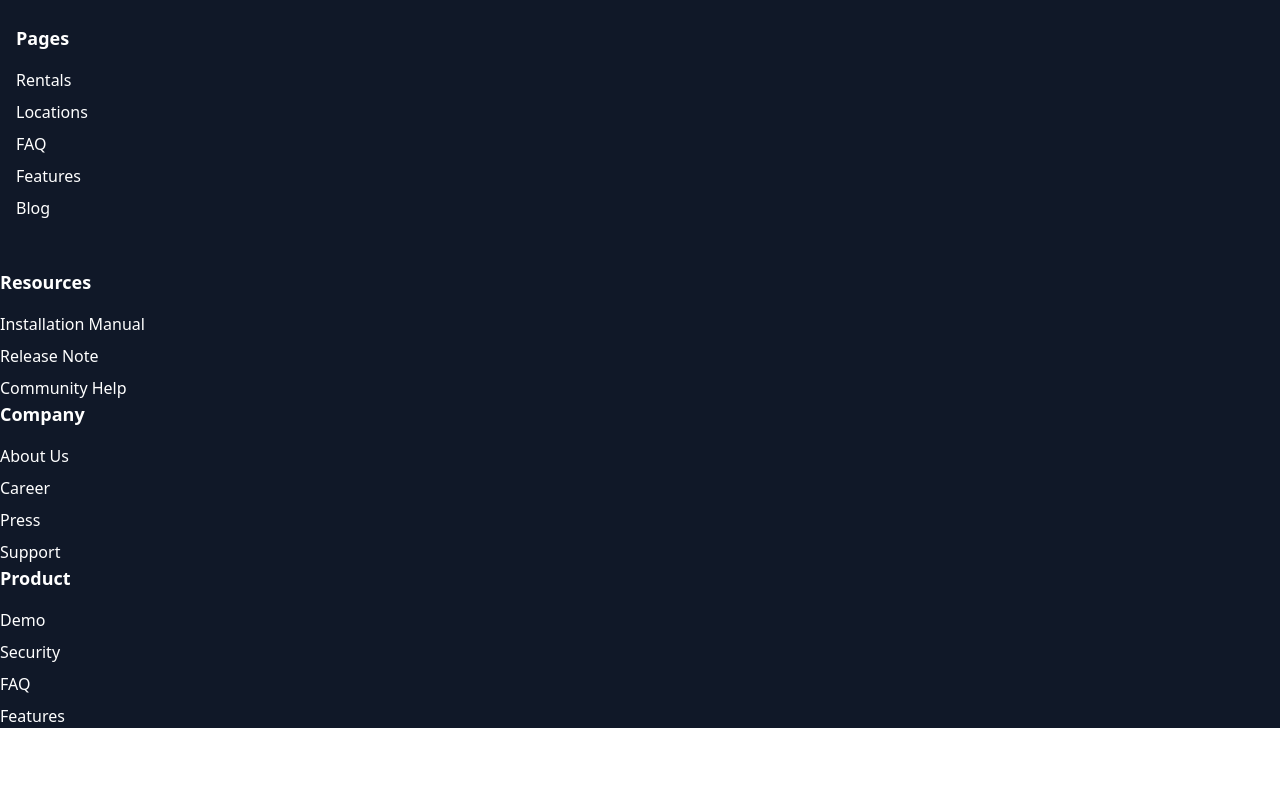
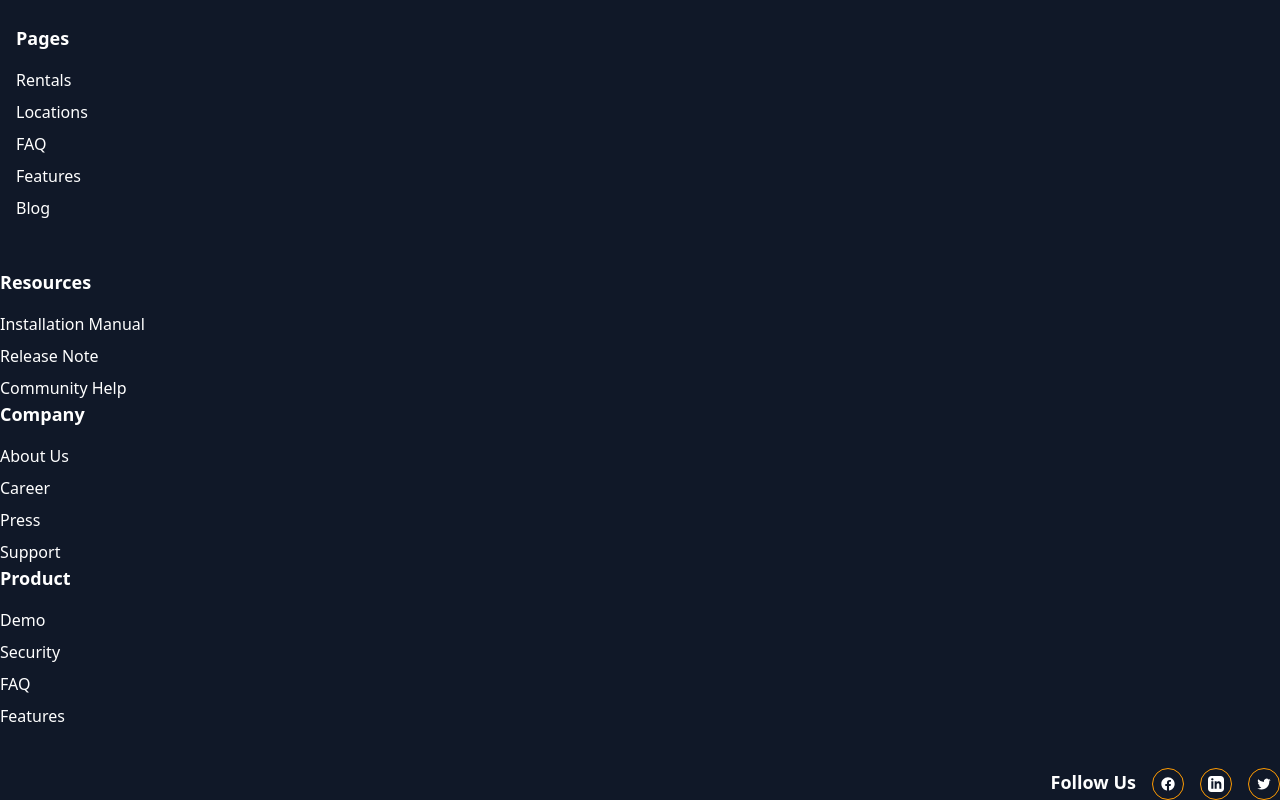
Before and after one commit to MaskINB/Car-Rental-web, a Next.js app: page / in a window 1280 px wide. Shown: the part 4927-5727 px from the top of the page. Before the commit the page ends 5655 px from the top, so only its background shows below. Built offline with nearby package versions, Linux system fonts and the light colour scheme; data requests are answered from the project's data file.

Commit message:
Social Media column Added

```diff
--- a/src/app/components/Footer/footer.jsx
+++ b/src/app/components/Footer/footer.jsx
@@ -77,6 +77,31 @@ function Footer() {
           </div>
 
 
+         {/* Social Media */}
+        <div className="mt-10 flex justify-center md:justify-end">
+          <h4 className="text-lg font-semibold mr-4">Follow Us</h4>
+          <div className="flex space-x-4">
+            <a href="#" className="h-8 w-8 rounded-full border border-amber-500 flex items-center justify-center hover:bg-amber-500">
+              <span className="sr-only">Facebook</span>
+              <svg className="h-4 w-4" fill="currentColor" viewBox="0 0 24 24" aria-hidden="true">
+                <path fillRule="evenodd" d="M22 12c0-5.523-4.477-10-10-10S2 6.477 2 12c0 4.991 3.657 9.128 8.438 9.878v-6.987h-2.54V12h2.54V9.797c0-2.506 1.492-3.89 3.777-3.89 1.094 0 2.238.195 2.238.195v2.46h-1.26c-1.243 0-1.63.771-1.63 1.562V12h2.773l-.443 2.89h-2.33v6.988C18.343 21.128 22 16.991 22 12z" clipRule="evenodd" />
+              </svg>
+            </a>
+            <a href="#" className="h-8 w-8 rounded-full border border-amber-500 flex items-center justify-center hover:bg-amber-500">
+              <span className="sr-only">LinkedIn</span>
+              <svg className="h-4 w-4" fill="currentColor" viewBox="0 0 24 24" aria-hidden="true">
+                <path d="M19 0h-14c-2.761 0-5 2.239-5 5v14c0 2.761 2.239 5 5 5h14c2.762 0 5-2.239 5-5v-14c0-2.761-2.238-5-5-5zm-11 19h-3v-11h3v11zm-1.5-12.268c-.966 0-1.75-.79-1.75-1.764s.784-1.764 1.75-1.764 1.75.79 1.75 1.764-.783 1.764-1.75 1.764zm13.5 12.268h-3v-5.604c0-3.368-4-3.113-4 0v5.604h-3v-11h3v1.765c1.396-2.586 7-2.777 7 2.476v6.759z"/>
+              </svg>
+            </a>
+            <a href="#" className="h-8 w-8 rounded-full border border-amber-500 flex items-center justify-center hover:bg-amber-500">
+              <span className="sr-only">Twitter</span>
+              <svg className="h-4 w-4" fill="currentColor" viewBox="0 0 24 24" aria-hidden="true">
+                <path d="M8.29 20.251c7.547 0 11.675-6.253 11.675-11.675 0-.178 0-.355-.012-.53A8.348 8.348 0 0022 5.92a8.19 8.19 0 01-2.357.646 4.118 4.118 0 001.804-2.27 8.224 8.224 0 01-2.605.996 4.107 4.107 0 00-6.993 3.743 11.65 11.65 0 01-8.457-4.287 4.106 4.106 0 001.27 5.477A4.072 4.072 0 012.8 9.713v.052a4.105 4.105 0 003.292 4.022 4.095 4.095 0 01-1.853.07 4.108 4.108 0 003.834 2.85A8.233 8.233 0 012 18.407a11.616 11.616 0 006.29 1.84" />
+              </svg>
+            </a>
+          </div>
+        </div>
+
 
     </footer>
   )
```
